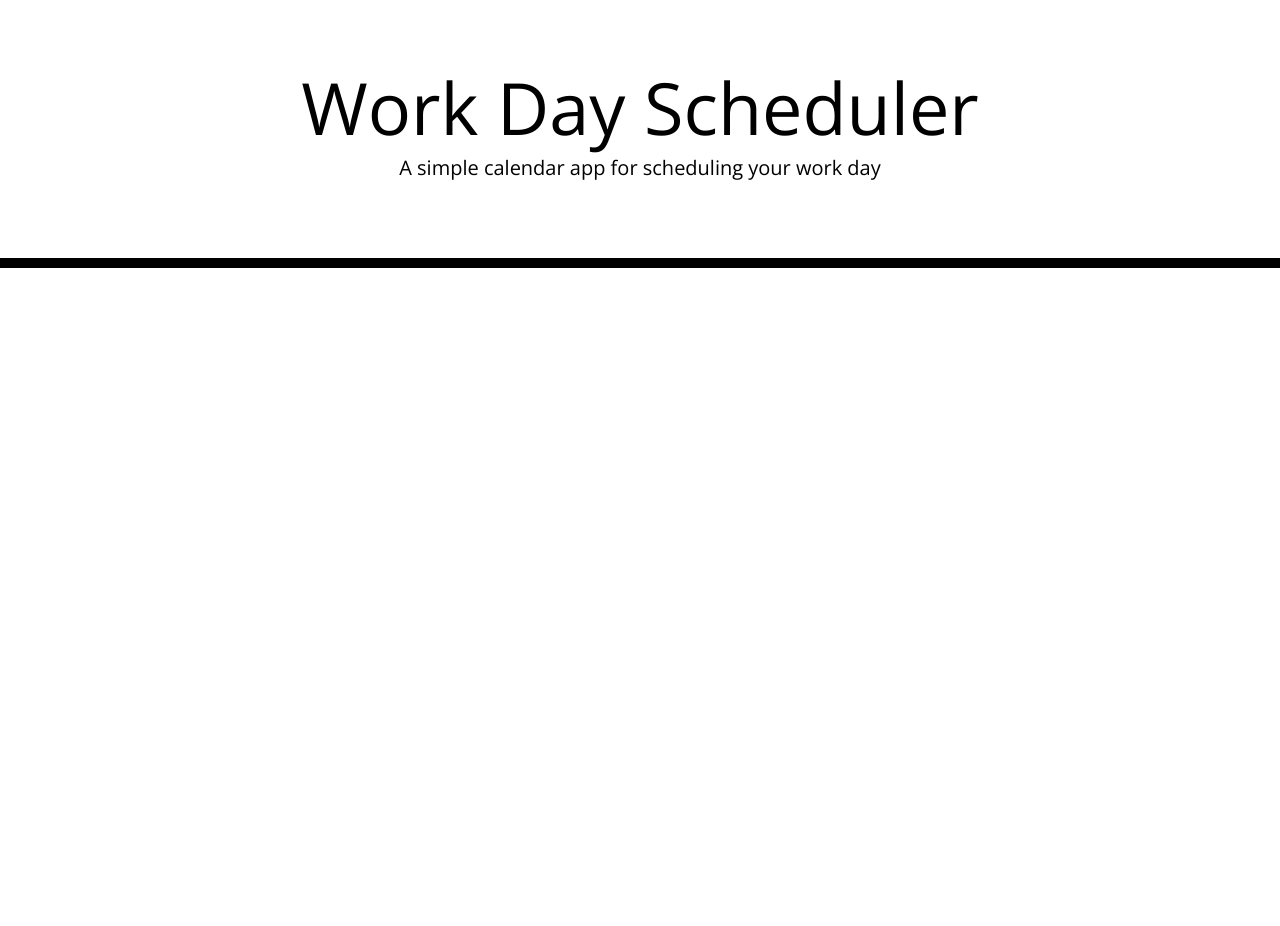
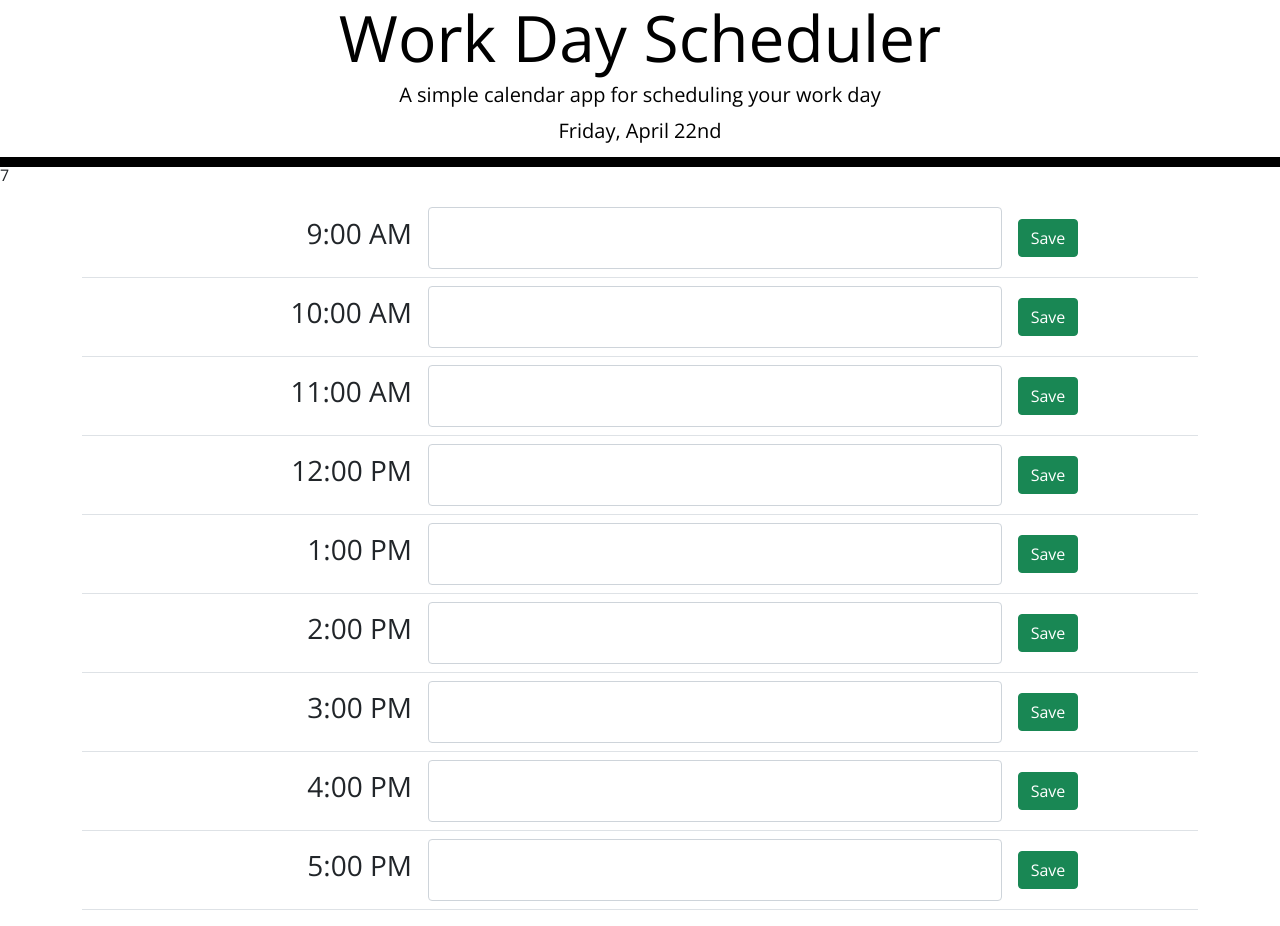
Before and after one commit to caubenondo/Day-planer, a plain HTML site: page index.html in a window 1280 px wide. Before the commit the page ends 800 px from the top, so only its background shows below. Drawn offline with nearby package versions, Linux system fonts and the light colour scheme; files that its build step writes are made by us from their sources.

Commit message:
basic calendar render

```diff
--- /dev/null
+++ b/assets/js/main.js
@@ -0,0 +1,64 @@
+const currentDay = $('#currentDay');
+let planner = [
+    [9,''],[10,''],[11,''],[12,''],[13,''],[14,''],[15,''],[16,''],[17,'']
+];
+let currentHour = '';
+let checkHour = setInterval(function () {
+    if(moment().format('h')!=currentHour){
+        currentHour = moment().format('h');
+        updateTable();
+    }
+}, 1000);
+
+function main(){
+    // display current day
+    currentDay.text(moment().format('dddd, MMMM Do'));
+    currentHour = moment().format('h');
+    $('.testing').text(moment().format('h'));
+    const hour = moment().format('h');
+    console.log(hour);
+    // get local planer
+    console.log(currentHour);
+    getLocalPlanner();
+    updateTable();
+
+}
+
+function getLocalPlanner(){
+    planner = JSON.parse(localStorage.getItem('Planer')) || planner;
+}
+function storePlanner(){
+    localStorage.setItem('Planer',localStorage.setItem('Planer',JSON.stringify(planner)));
+}
+
+function updateTable(){
+    let htmlTemplate = ``
+
+    for (let row of planner){
+        htmlTemplate += `
+        <tr data-hour="${row[0]}">
+            <td class="text-end"><h3>${row[0]<=12? row[0]:row[0]%12}:00 ${row[0]<12?'AM':'PM'}</h3></td>
+        <td><textarea class="form-control ${row[0]<parseInt(currentHour)?'bg-secondary':(row[0]==parseInt(currentHour)? 'bg-primary':'')}"
+            id="input-${row[0]}" rows="2">${row[1]}
+            </textarea>
+        <td><button class="btn btn-success">Save</button></td>
+        </tr>
+        `;
+    }
+    $('#plannerDisplay').html(htmlTemplate);
+}
+
+main();
+
+
+
+
+/*
+<tr data-hour="10">
+    <td class="text-end">
+              <h3>12:00</h3>
+    </td>
+    <td><textarea class="form-control" id="exampleFormControlTextarea1" rows="2"></textarea>
+    <td><button class="btn btn-success">edit</button></td>
+</tr>
+*/
--- a/index.html
+++ b/index.html
@@ -4,10 +4,8 @@
     <meta charset="UTF-8" />
     <meta name="viewport" content="width=device-width, initial-scale=1.0" />
     <meta http-equiv="X-UA-Compatible" content="ie=edge" />
-    <link
-      rel="stylesheet"
-      href="https://stackpath.bootstrapcdn.com/bootstrap/4.3.1/css/bootstrap.min.css"
-    />
+    <link href="https://cdn.jsdelivr.net/npm/bootstrap@5.1.3/dist/css/bootstrap.min.css" rel="stylesheet" integrity="sha384-1BmE4kWBq78iYhFldvKuhfTAU6auU8tT94WrHftjDbrCEXSU1oBoqyl2QvZ6jIW3" crossorigin="anonymous">
+
     <link
       rel="stylesheet"
       href="https://use.fontawesome.com/releases/v5.8.1/css/all.css"
@@ -18,7 +16,7 @@
       href="https://fonts.googleapis.com/css?family=Open+Sans&display=swap"
       rel="stylesheet"
     />
-    <link rel="stylesheet" href="style.css" />
+    <link rel="stylesheet" href="./assets/css/style.css" />
     <title>Work Day Scheduler</title>
   </head>
 
@@ -28,11 +26,20 @@
       <p class="lead">A simple calendar app for scheduling your work day</p>
       <p id="currentDay" class="lead"></p>
     </header>
+    <p class="testing"></p>
     <div class="container">
       <!-- Timeblocks go here -->
+      <table class="table align-middle">
+        <tbody id='plannerDisplay'>
+
+        </tbody>
+      </table>
     </div>
 
     <script src="https://cdnjs.cloudflare.com/ajax/libs/jquery/3.2.1/jquery.min.js"></script>
     <script src="https://cdnjs.cloudflare.com/ajax/libs/moment.js/2.24.0/moment.min.js"></script>
+    <script src="https://cdn.jsdelivr.net/npm/bootstrap@5.1.3/dist/js/bootstrap.bundle.min.js" integrity="sha384-ka7Sk0Gln4gmtz2MlQnikT1wXgYsOg+OMhuP+IlRH9sENBO0LRn5q+8nbTov4+1p" crossorigin="anonymous"></script>
+
+    <script src="./assets/js/main.js"></script>
   </body>
 </html>
```
Also changed, not shown: assets/css/style.css (renamed from assets/style.css), assets/resources/05-third-party-apis-homework-demo.gif (renamed from assets/05-third-party-apis-homework-demo.gif), 2 other files.
